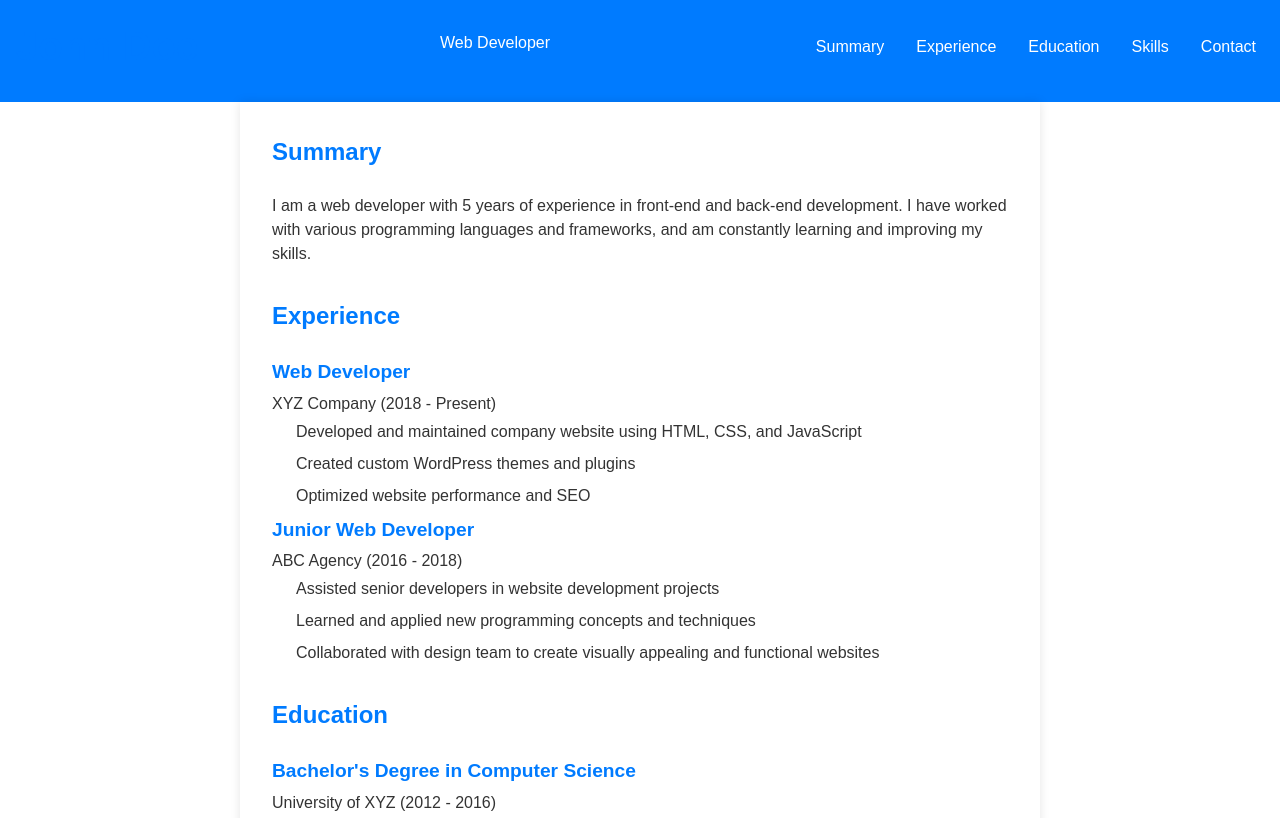
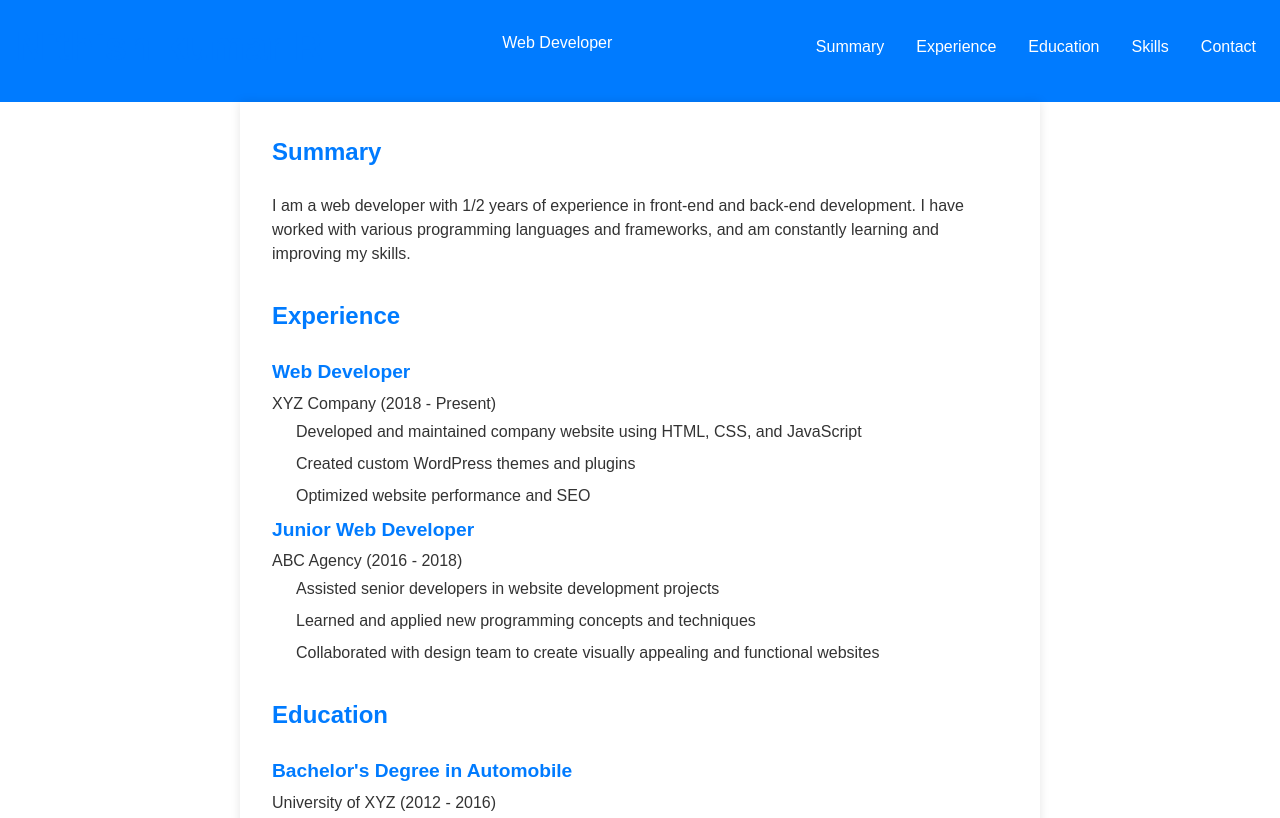
Before and after one commit to NITHISH-KUMAR-R/My-Portfolio, a plain HTML site: page index.html in a window 1280 px wide. Shown: the top 818 px of the page. Drawn offline with Linux system fonts and the light colour scheme.

Commit message:
Update index.html

```diff
--- a/index.html
+++ b/index.html
@@ -8,7 +8,7 @@
   </head>
   <body>
     <header>
-      <h1>John Doe</h1>
+      <h1>Nithish kumar R</h1>
       <p>Web Developer</p>
       <nav>
         <ul>
@@ -23,7 +23,7 @@
     <main>
       <section id="summary">
         <h2>Summary</h2>
-        <p>I am a web developer with 5 years of experience in front-end and back-end development. I have worked with various programming languages and frameworks, and am constantly learning and improving my skills.</p>
+        <p>I am a web developer with 1/2 years of experience in front-end and back-end development. I have worked with various programming languages and frameworks, and am constantly learning and improving my skills.</p>
       </section>
       <section id="experience">
         <h2>Experience</h2>
@@ -52,7 +52,7 @@
         <h2>Education</h2>
         <ul>
           <li>
-            <h3>Bachelor's Degree in Computer Science</h3>
+            <h3>Bachelor's Degree in Automobile</h3>
             <p>University of XYZ (2012 - 2016)</p>
           </li>
         </ul>
```
